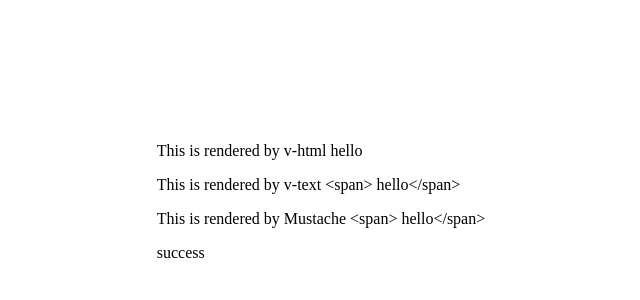
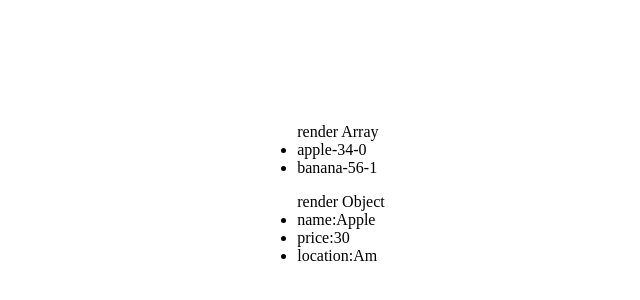
Before and after one commit to yeshrb/vue-test, a Vue app: page / in a window 1280 px wide. Shown: the part 214-514 px from the top of the page, without its empty margins (319-959 px from the left). Built offline with nearby package versions, Linux system fonts and the light colour scheme.

Commit message:
v-for 渲染数组和对象

```diff
--- a/src/App.vue
+++ b/src/App.vue
@@ -1,9 +1,19 @@
 <template>
   <div>
-    <p>This is rendered by v-html <span v-html="hello"></span></p>
-    <p>This is rendered by v-text <span v-text="hello"></span></p>
-    <p>This is rendered by Mustache {{ hello }}</p>
-    {{ status? 'success' :'fail'}}
+    <ul>
+      <span>render Array</span>
+      <li v-for="(item,index) in list" :class="{odd:index % 2}">
+        {{ item.name }}-{{ item.price }}-{{index}}
+        </li>
+    </ul>
+
+     <ul>
+       <span>render Object</span>
+      <li v-for="(value,key) in objList">
+        {{ key}}:{{ value }}
+        </li>
+    </ul>
+
   </div>
 </template>
 
@@ -12,8 +22,21 @@ export default {
    data () {
     return {
       hello : '<span> hello</span>',
-      num :1,
-      status :true
+      list : [
+        {
+         name:'apple',
+         price : 34
+        },
+        {
+         name:'banana',
+         price : 56
+        }
+      ],
+      objList:{
+        name:'Apple',
+        price:30,
+        location:'Am'
+      }
     }
   }
 }
```
